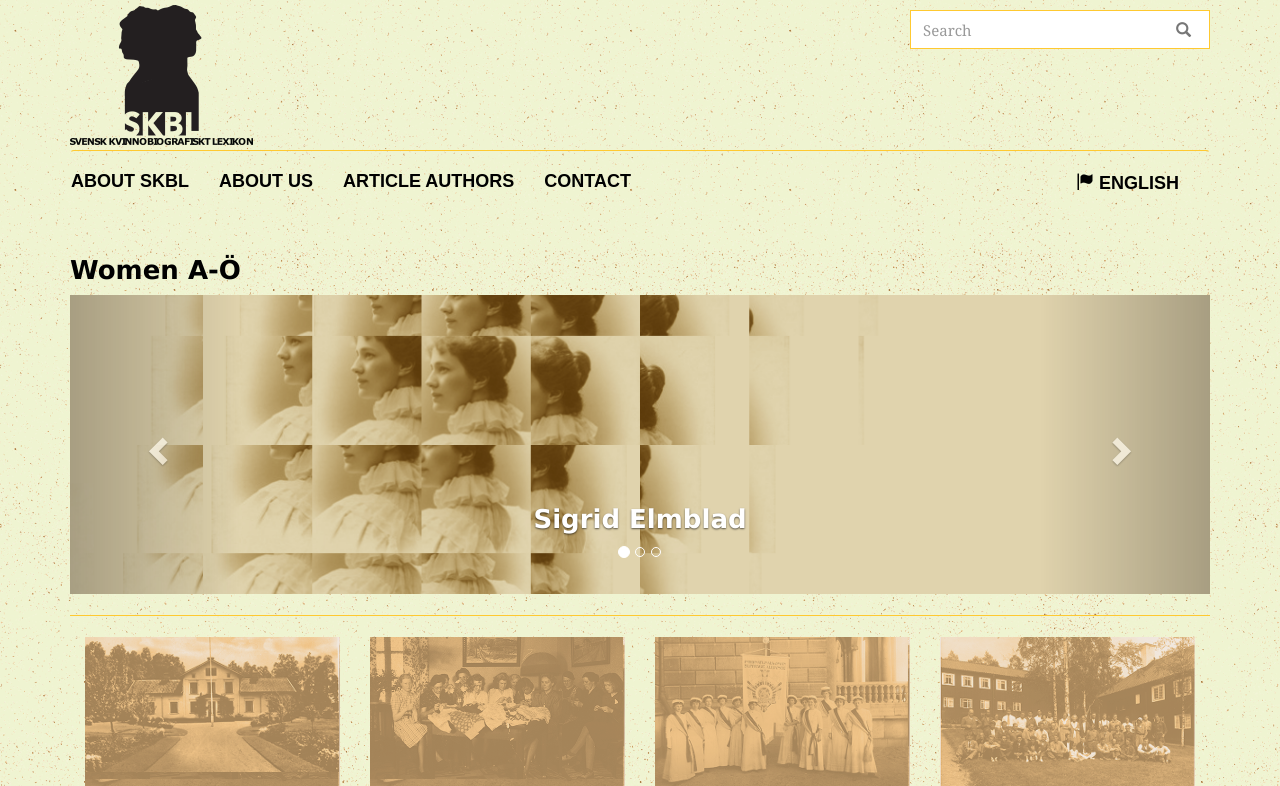
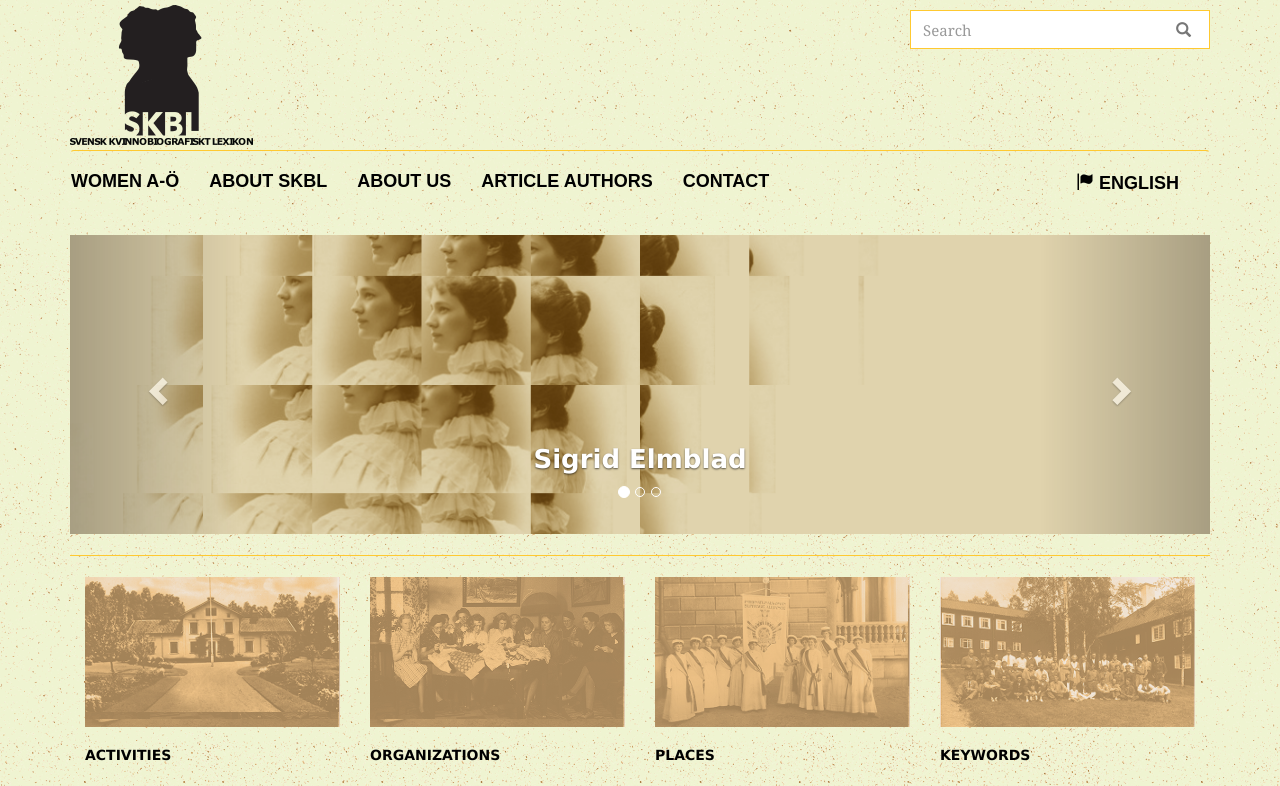
Before and after one commit to spraakbanken/skbl-portal, a Flask app: page /sv in a window 1280 px wide. Shown: the top 786 px of the page. Run offline with Flask 2, Linux system fonts and the light colour scheme; some libraries are stand-ins or nearby versions; some web fonts are replaced.

Commit message:
moved 'Women A-Ö' to top menu
git-svn-id: https://svn.spraakbanken.gu.se/project/skbl.se/trunk@108 f131e4a3-7366-4ca9-96e2-4d333cd68754

```diff
--- a/app/templates/layout.html
+++ b/app/templates/layout.html
@@ -51,7 +51,8 @@
           </div>
           <div id="navbar-collapse" class="collapse navbar-collapse">
             <ul class="nav navbar-nav">
-              <li><a class="first-menu-item" href="{{ url_for('about-skbl_'+g.language) }}">{{ gettext('About SKBL') }}</a></li>
+              <li><a class="first-menu-item" href="{{ url_for('article_index_'+g.language) }}">{{ gettext('Women A-Ö') }}</a></li>
+              <li><a href="{{ url_for('about-skbl_'+g.language) }}">{{ gettext('About SKBL') }}</a></li>
               <li><a href="{{ url_for('about-us_'+g.language) }}">{{ gettext('About us') }}</a></li>
 
               <li class="dropdown">
--- a/app/templates/start.html
+++ b/app/templates/start.html
@@ -2,11 +2,6 @@
 {% block title %}skbl.se - {{ title }}{% endblock %}
 {% block content %}
 <div class="col-md-12">
-  <div >
-      <h3>
-        <a href="{{ url_for('article_index_'+g.language) }}">{{ gettext('Women A-Ö') }}</a>
-      </h3>
-  </div>
   <div id="carousel-example-generic" class="carousel slide" data-ride="carousel">
     <!-- Indicators -->
     <ol class="carousel-indicators">
```
